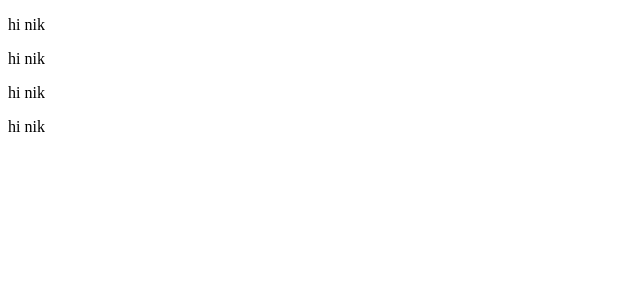
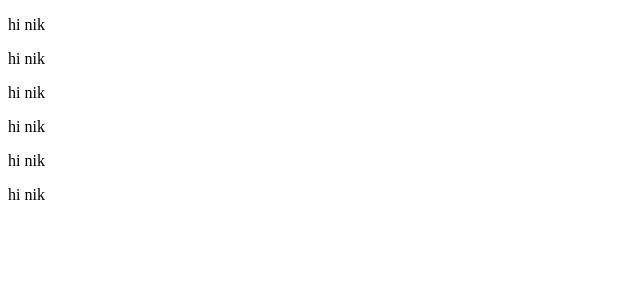
Before and after one commit to Mykyta-Lystopad/Best-To-Do, an Angular app: page / in a window 1280 px wide. Shown: the top 300 px of the page, without its empty margins (0-640 px from the left). Built offline with nearby package versions, Linux system fonts and the light colour scheme.

Commit message:
First commit

```diff
--- a/src/app/app.component.html
+++ b/src/app/app.component.html
@@ -2,3 +2,5 @@
 <p>hi nik</p>
 <p>hi nik</p>
 <p>hi nik</p>
+<p>hi nik</p>
+<p>hi nik</p>
```
